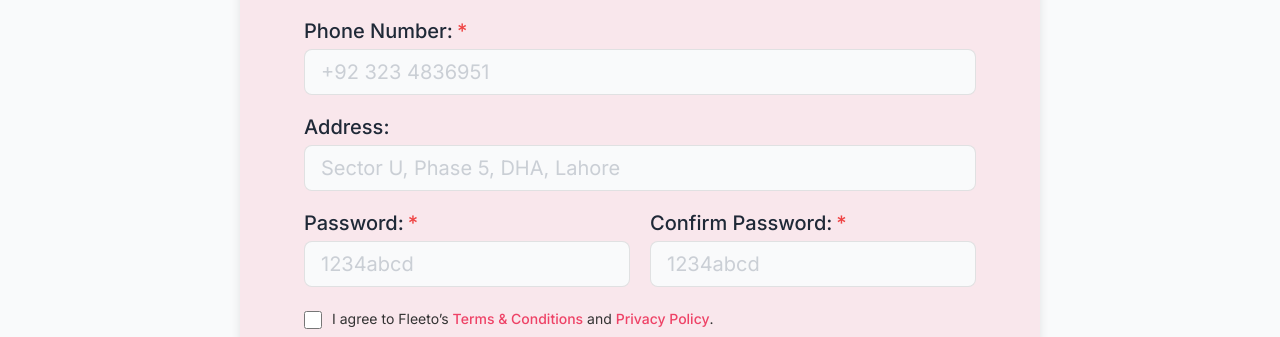
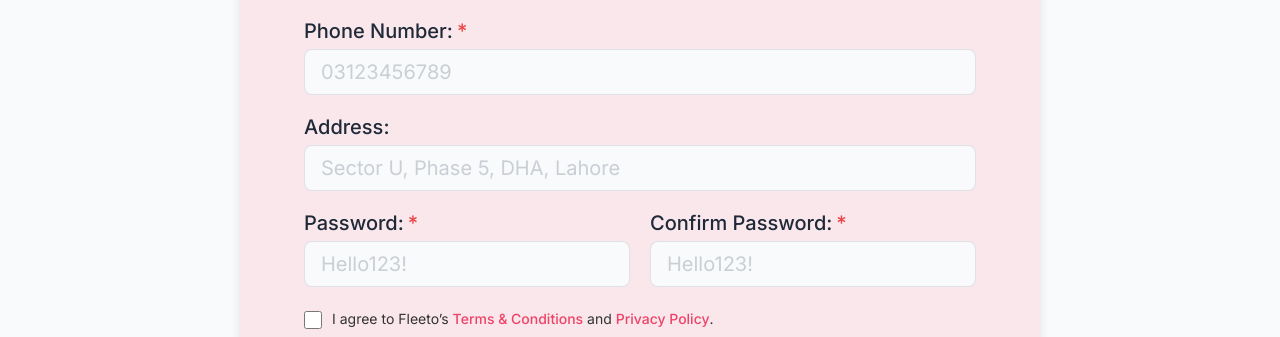
Before and after one commit to Usman-Alam/Fleeto-Web-Applicaiton, a Next.js app: page /signup in a window 1280 px wide. Shown: the part 440-777 px from the top of the page. Built offline with nearby package versions, Linux system fonts and the light colour scheme.

Commit message:
Added the ability to add custom error alert and implemented a sample input validation on password field
When you are going to implement input validation, just consult to handleChange login in Signup page.tsx. For any queries, contact the frontend developer.

```diff
--- a/src/app/(pages)/login/page.tsx
+++ b/src/app/(pages)/login/page.tsx
@@ -22,7 +22,7 @@ export default function Login() {
       title="Login Form"
       fields={[
         { label: "Email Address", type: "email", name: "email", placeholder: "muhammad@gmail.com", value: formData.email, onChange: handleChange, required: true },
-        { label: "Password", type: "password", name: "password", placeholder: "1234abcd", value: formData.password, onChange: handleChange, required: true },
+        { label: "Password", type: "password", name: "password", placeholder: "Hello123!", value: formData.password, onChange: handleChange, required: true },
       ]}
       buttonText="Log in"
       onSubmit={handleSubmit}
--- a/src/app/(pages)/signup/page.tsx
+++ b/src/app/(pages)/signup/page.tsx
@@ -16,11 +16,40 @@ export default function Signup() {
   });
 
   const handleChange = (e: React.ChangeEvent<HTMLInputElement>) => {
-    setFormData({ ...formData, [e.target.name]: e.target.value });
+    const { name, value } = e.target;
+
+    if (name === "password") {
+      const passwordRegex = /^(?=.*[A-Z])(?=.*\d)(?=.*[!@#$%^&*()\-_=+`~[\]{};:'"\\|,<.>/?]).{8,}$/;
+
+      if (!passwordRegex.test(value)) {
+        e.target.setCustomValidity(
+          "Password must have minimum 8 characters, a number, an uppercase letter, and a special character."
+        );
+      } else {
+        e.target.setCustomValidity("");
+      }
+    }
+
+    if (name === "confirmPassword") {
+      if (value !== formData.password) {
+        e.target.setCustomValidity("Passwords do not match.");
+      } else {
+        e.target.setCustomValidity("");
+      }
+    }
+
+    e.target.reportValidity();
+
+    setFormData({ ...formData, [name]: value });
   };
 
   const handleSubmit = async (e: React.FormEvent) => {
     e.preventDefault();
+    const form = e.currentTarget as HTMLFormElement;
+    if (!form.checkValidity()) {
+      form.reportValidity();
+      return;
+    }
     try {
       const response = await fetch("/api/auth/signup", {
         method: "POST",
@@ -46,10 +75,10 @@ export default function Signup() {
         { label: "First Name", type: "text", name: "firstname", placeholder: "Muhammad", value: formData.firstname, onChange: handleChange, required: true },
         { label: "Last Name", type: "text", name: "lastname", placeholder: ".", value: formData.lastname, onChange: handleChange, required: true },
         { label: "Email Address", type: "email", name: "email", placeholder: "muhammad@gmail.com", value: formData.email, onChange: handleChange, required: true },
-        { label: "Phone Number", type: "tel", name: "phone", placeholder: "+92 323 4836951", value: formData.phone, onChange: handleChange, required: true },
+        { label: "Phone Number", type: "tel", name: "phone", placeholder: "03123456789", value: formData.phone, onChange: handleChange, required: true },
         { label: "Address", type: "text", name: "address", placeholder: "Sector U, Phase 5, DHA, Lahore", value: formData.address, onChange: handleChange },
-        { label: "Password", type: "password", name: "password", placeholder: "1234abcd", value: formData.password, onChange: handleChange, required: true },
-        { label: "Confirm Password", type: "password", name: "confirmPassword", placeholder: "1234abcd", value: formData.confirmPassword, onChange: handleChange, required: true },
+        { label: "Password", type: "password", name: "password", placeholder: "Hello123!", value: formData.password, onChange: handleChange, required: true },
+        { label: "Confirm Password", type: "password", name: "confirmPassword", placeholder: "Hello123!", value: formData.confirmPassword, onChange: handleChange, required: true },
       ]}
       showTerms={true}
       buttonText="Sign Up"
--- a/src/app/api/auth/signup/route.ts
+++ b/src/app/api/auth/signup/route.ts
@@ -1,4 +1,4 @@
-import { connectDB } from "@/lib/dbConnection";
+import { connectDB } from "@lib/dbConnection";
 import User from "@models/user";
 import bcrypt from "bcryptjs";
 import { NextResponse } from "next/server";
--- a/src/app/layout.tsx
+++ b/src/app/layout.tsx
@@ -14,7 +14,7 @@ export default function RootLayout({ children }: { children: React.ReactNode })
   return (
     <html lang="en" className={inter.variable}>
       <body className={`${inter.className} flex flex-col items-top justify-center pb-[80px]`}>
-        <div className="flex flex-col items-center justify-center w-[100%] h-full max-w-[1440px] overflow-x-clip">
+        <div className="flex flex-col items-center justify-center w-full h-full max-w-[1440px] overflow-x-clip">
           <Navbar />
           {children}
         </div>
--- a/src/components/Logo.tsx
+++ b/src/components/Logo.tsx
@@ -4,15 +4,13 @@ import logo from "@public/logo.svg"
 
 export default function Logo() {
     return (
-        <Link href="/">
-            <div className="relative w-[120px] lg:w-[155px] aspect-[155/48]">
+        <Link href="/" className="relative w-[120px] lg:w-[155px] aspect-[155/48]">
             <Image
                 src={logo}
                 alt="Fleeto Logo"
                 fill
                 className="object-contain"
             />
-            </div>
         </Link>
     );
 }
```
Lines whose indentation alone changed are shown as unchanged.
